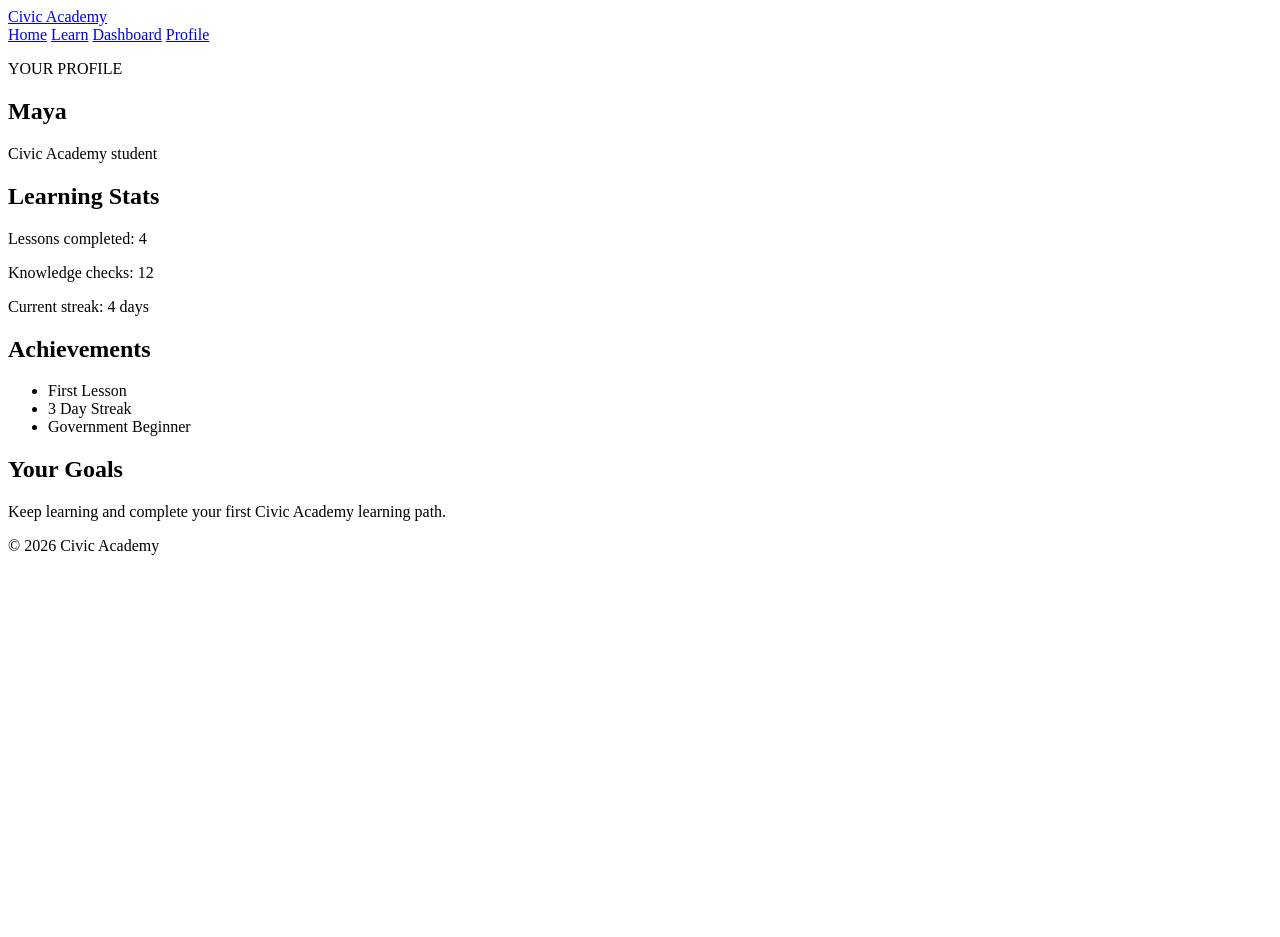
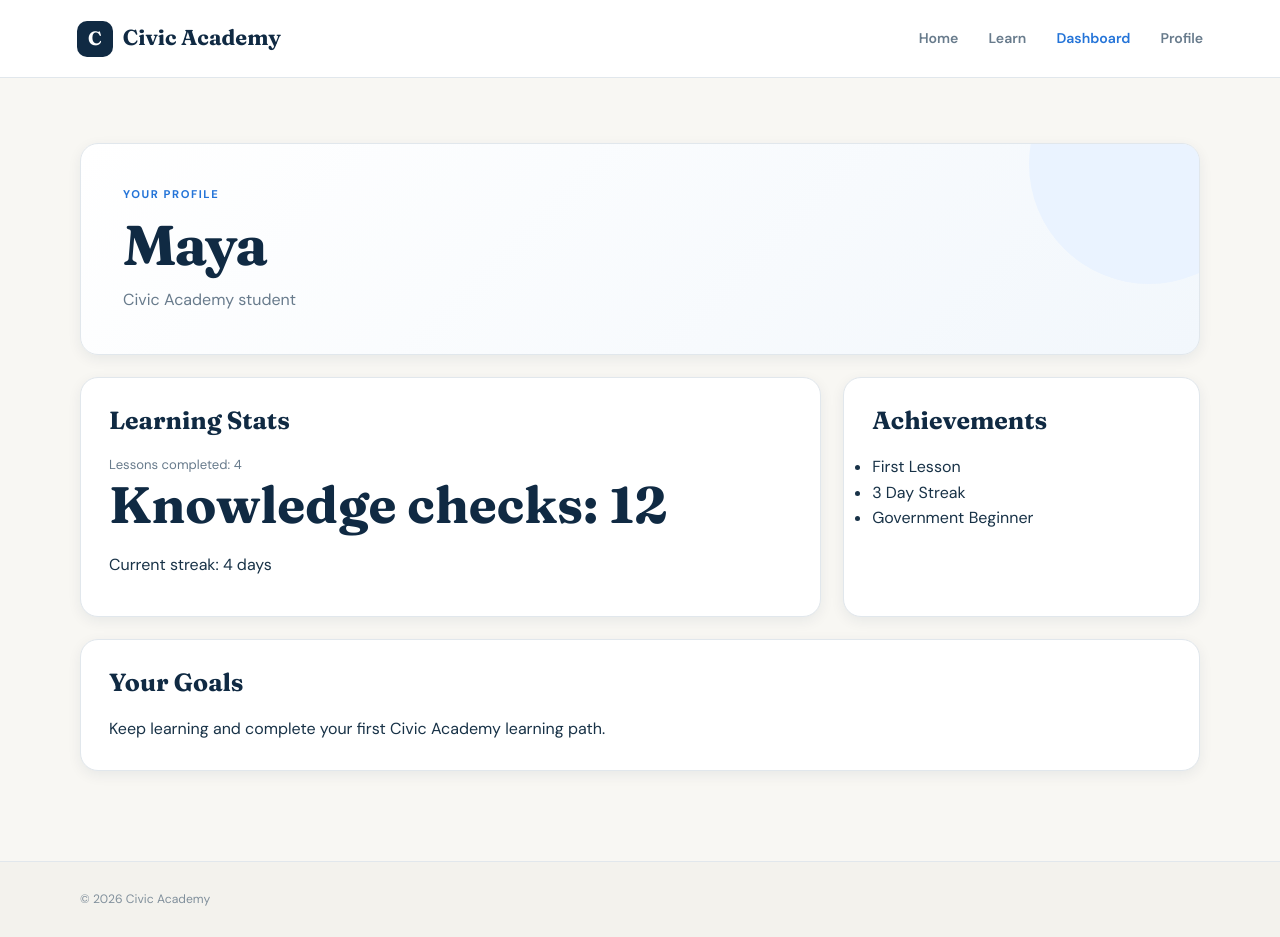
Before and after one commit to samadritaprogramming/civic, a plain HTML site: page dashboard.html in a window 1280 px wide. Before the commit the page ends 800 px from the top, so only its background shows below. Drawn offline with Linux system fonts and the light colour scheme; files that its build step writes are made by us from their sources.

Commit message:
Update dashboard.html

```diff
--- a/dashboard.html
+++ b/dashboard.html
@@ -6,6 +6,15 @@
     <meta name="viewport" content="width=device-width, initial-scale=1.0">
 
     <title>Profile | Civic Academy</title>
+    <link rel="preconnect" href="https://fonts.googleapis.com">
+<link rel="preconnect" href="https://fonts.gstatic.com" crossorigin>
+
+<link
+    href="https://fonts.googleapis.com/css2?family=DM+Sans:wght@400;500;600;700&family=Fraunces:opsz,wght@9..144,600;9..144,700&display=swap"
+    rel="stylesheet"
+>
+
+<link rel="stylesheet" href="css/style.css">
 </head>
 
 <body>
```
